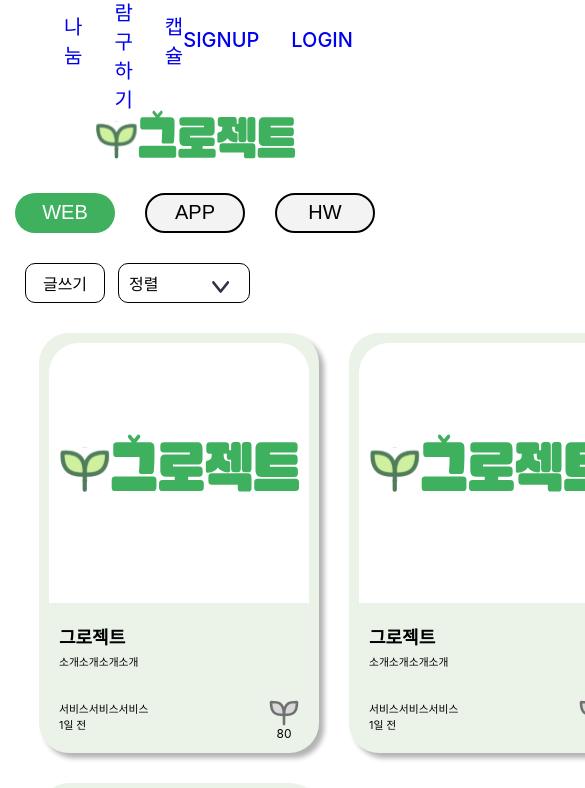
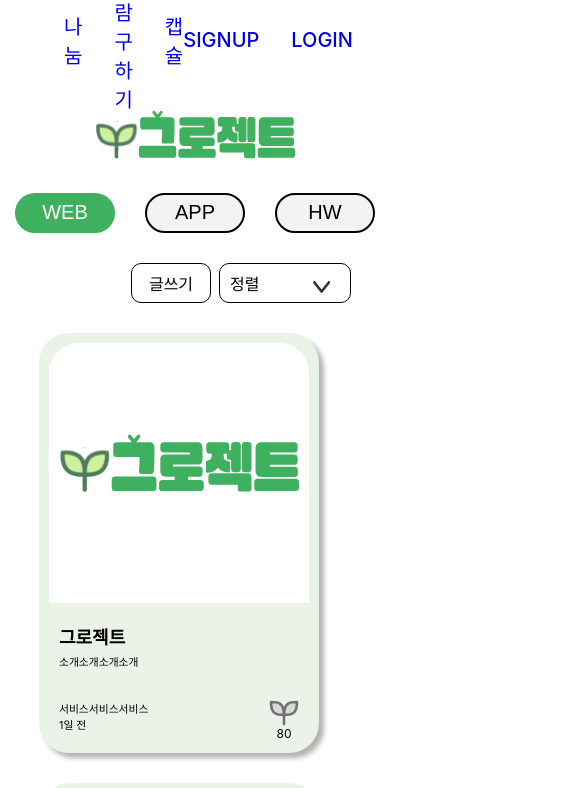
Before and after one commit to groject/groject-client, a React (Create React App) app: page / in a window 390 px wide. Shown: the top 788 px of the page, 585 px wide, since content can reach past the window. Built offline with nearby package versions, Linux system fonts and the light colour scheme.

Commit message:
FIX :: Responsive

```diff
--- a/src/components/Main.js
+++ b/src/components/Main.js
@@ -290,7 +290,7 @@ function Main() {
           border-radius: 10px;
           height: 40px;
           position: absolute;
-          right: 285px;
+          right: calc(10% + 140px);
           width: 80px;
           font-size: 16px;
           background-color: white;
@@ -303,13 +303,14 @@ function Main() {
             padding: 0;
             position: absolute;
             text-align: left;
-            right: 140px;
+            right: 10%;
           `}>
           <li value="0" css={css`
             background-color: white;
             border-radius: ${dropdown ? '10px 10px 0 0' : '10px'};
             border: 1px solid black;
             height: 38px;
+            cursor: pointer;
             width: 120px;
             line-height: 40px;
             padding-left: 10px;
@@ -347,7 +348,8 @@ function Main() {
       <div css={css`
         display: grid;
         width: 80%;
-        grid-template-columns: 1fr 1fr 1fr 1fr;
+        /* grid-template-columns: 1fr 1fr 1fr 1fr; */
+        grid-template-columns: repeat(auto-fill, minmax(240px, 1fr));
         margin: 0 auto;
         gap: 30px;
       `} >
```
